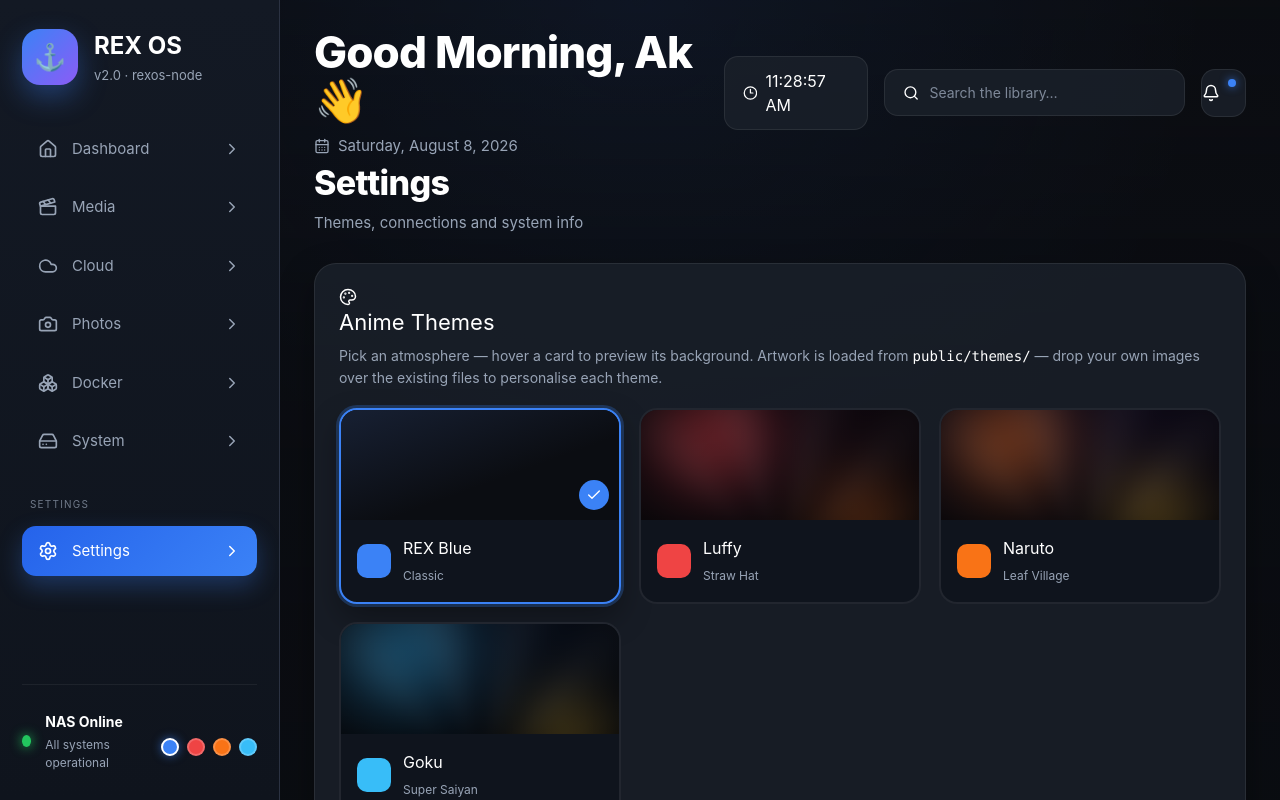
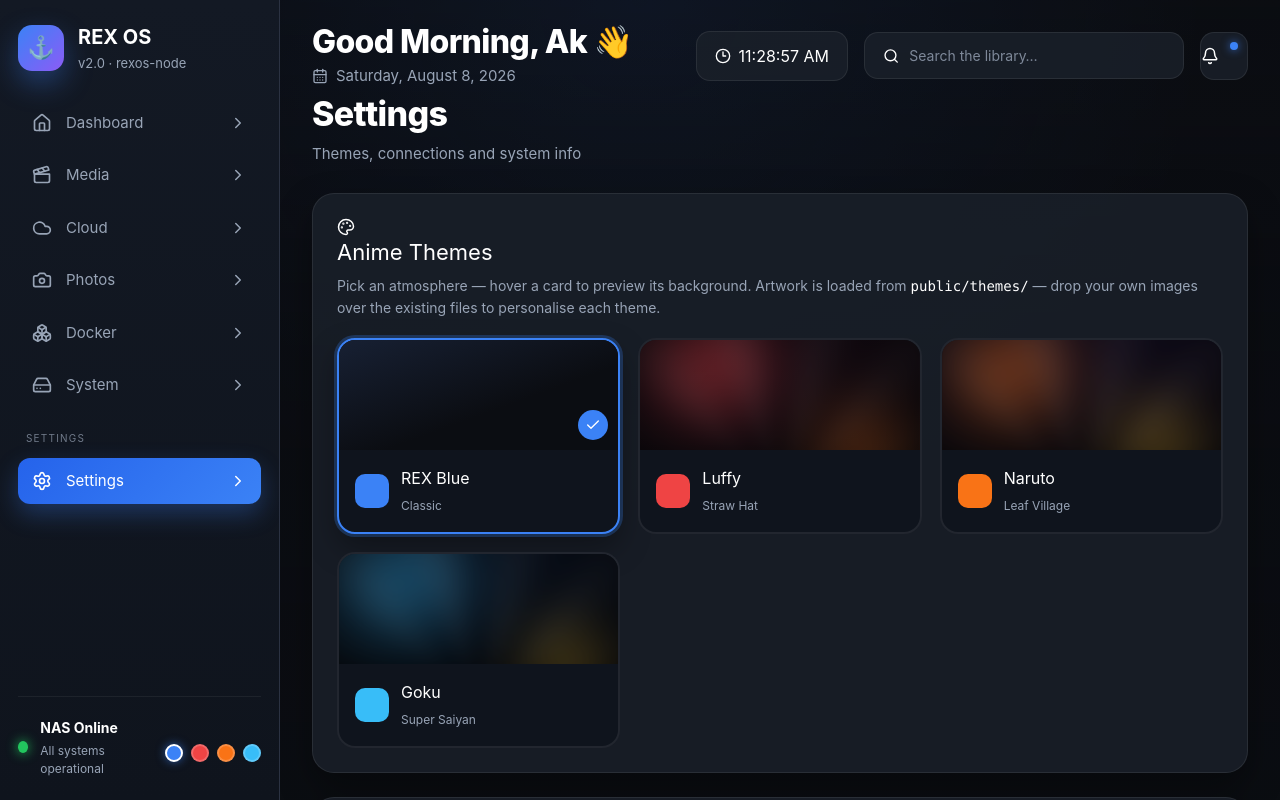
Before and after one commit to laz2y/rex-os-2.0, a React (Vite) app: page /settings in a window 1280 px wide. Shown: the top 800 px of the page. Built offline with nearby package versions, Linux system fonts and the light colour scheme; no server answers.

Commit message:
Freebuff: The current implementation is NOT visually faithful to th...

```diff
--- a/src/App.css
+++ b/src/App.css
@@ -44,7 +44,7 @@
   display: flex;
   flex-direction: column;
 
-  padding: 28px 22px;
+  padding: 22px 18px;
 
   background: linear-gradient(180deg, #131924 0%, #0f141d 100%);
 
@@ -71,22 +71,22 @@
 .logo {
   display: flex;
   align-items: center;
-  gap: 16px;
+  gap: 14px;
 
-  margin-bottom: 38px;
+  margin-bottom: 26px;
 }
 
 .logo-icon {
-  width: 56px;
-  height: 56px;
+  width: 46px;
+  height: 46px;
 
-  border-radius: 18px;
+  border-radius: 14px;
 
   display: flex;
   align-items: center;
   justify-content: center;
 
-  font-size: 26px;
+  font-size: 22px;
 
   background: linear-gradient(135deg, var(--primary), #8b5cf6);
 
@@ -100,7 +100,7 @@
 }
 
 .logo h2 {
-  font-size: 24px;
+  font-size: 20px;
   font-weight: 700;
   color: white;
 }
@@ -120,7 +120,7 @@
 .sidebar-nav {
   display: flex;
   flex-direction: column;
-  gap: 8px;
+  gap: 6px;
 }
 
 .nav-item {
@@ -130,12 +130,12 @@
   align-items: center;
   gap: 14px;
 
-  padding: 14px 16px;
+  padding: 12px 14px;
 
   border: none;
   outline: none;
 
-  border-radius: 14px;
+  border-radius: 12px;
 
   background: transparent;
 
@@ -169,7 +169,7 @@
 }
 
 .nav-caption {
-  margin: 22px 8px 6px;
+  margin: 16px 8px 6px;
   font-size: 10px;
   letter-spacing: 0.12em;
   text-transform: uppercase;
@@ -186,9 +186,9 @@
 
   display: flex;
   align-items: center;
-  gap: 14px;
+  gap: 12px;
 
-  padding-top: 24px;
+  padding-top: 18px;
 
   border-top: 1px solid rgba(255, 255, 255, 0.06);
 }
@@ -250,7 +250,7 @@
   flex: 1;
   min-width: 0;
 
-  padding: 28px 34px 48px;
+  padding: 24px 32px 44px;
 }
 
 @media (min-width: 1600px) {
@@ -728,12 +728,6 @@
   flex-shrink: 0;
 }
 
-.hero-sk {
-  height: 340px;
-  border-radius: 22px;
-  margin-bottom: 28px;
-}
-
 .media-card-sk {
   aspect-ratio: 2 / 3;
   border-radius: 16px;
@@ -760,10 +754,6 @@
   display: flex;
   flex-direction: column;
   gap: 8px;
-}
-
-.hero-banner-empty {
-  background: linear-gradient(160deg, #172033 0%, #0b0d12 70%);
 }
 
 /* Header / widget small tweaks */
@@ -817,8 +807,4 @@
     min-width: 150px;
     height: 250px;
   }
-
-  .hero-sk {
-    height: 250px;
-  }
 }
--- a/src/components/dashboard/Header/Header.css
+++ b/src/components/dashboard/Header/Header.css
@@ -48,14 +48,14 @@ box-shadow:0 0 8px rgba(var(--glow-rgb), .8);
 }
 
 .header-left h1{
-font-size:44px;
+font-size:32px;
 font-weight:800;
 line-height:1.1;
 letter-spacing:-0.02em;
 }
 
 .header-date{
-margin-top:10px;
+margin-top:6px;
 display:flex;
 align-items:center;
 gap:8px;
@@ -142,7 +142,7 @@ flex:1;
 }
 
 .header-left h1{
-font-size:34px;
+font-size:26px;
 }
 
 }
@@ -162,7 +162,7 @@ display:none;
 }
 
 .header-left h1{
-font-size:34px;
+font-size:24px;
 }
 
 }
--- a/src/components/dashboard/Jellyfin/JellyfinWidget.css
+++ b/src/components/dashboard/Jellyfin/JellyfinWidget.css
@@ -4,14 +4,15 @@ border:1px solid var(--glass-border);
 border-radius:22px;
 padding:24px;
 box-shadow:var(--shadow);
-margin-bottom:28px;
 }
 
 .jellyfin-header{
 display:flex;
 justify-content:space-between;
 align-items:center;
-margin:25px 0;
+gap:14px;
+flex-wrap:wrap;
+margin-bottom:20px;
 }
 
 .jellyfin-header h2{
@@ -28,7 +29,7 @@ margin-top:6px;
 
 .section-title{
 font-size:22px;
-margin-bottom:20px;
+margin-bottom:16px;
 }
 
 .poster-row{
--- a/src/components/dashboard/Jellyfin/JellyfinWidget.jsx
+++ b/src/components/dashboard/Jellyfin/JellyfinWidget.jsx
@@ -3,8 +3,6 @@ import "./JellyfinWidget.css";
 import { useEffect, useState } from "react";
 import { Clapperboard, ExternalLink, Play, RefreshCw } from "lucide-react";
 
-import HeroBanner from "./HeroBanner";
-import useHeroBanner from "../../../hooks/useHeroBanner";
 import { services } from "../../../data/services";
 
 import {
@@ -58,12 +56,9 @@ export default function JellyfinWidget() {
     };
   }, []);
 
-  const featured = useHeroBanner(latest);
-
   if (loading) {
     return (
       <section className="jellyfin-widget fade-up" aria-busy="true">
-        <div className="skeleton hero-sk" />
         <div className="jellyfin-header">
           <div className="skeleton sk-title-w" />
         </div>
@@ -109,17 +104,6 @@ export default function JellyfinWidget() {
 
   return (
     <section className="jellyfin-widget fade-up">
-      {featured ? (
-        <HeroBanner
-          item={{
-            ...featured,
-            backdrop: mediaUrl(featured.backdrop),
-          }}
-        />
-      ) : (
-        <div className="hero-banner hero-banner-empty" />
-      )}
-
       <div className="jellyfin-header">
         <div>
           <h2>
--- a/src/pages/Home.css
+++ b/src/pages/Home.css
@@ -1,28 +1,42 @@
 .home {
   display: flex;
   flex-direction: column;
-  gap: 28px;
+  gap: 24px;
   max-width: 1700px;
   margin: 0 auto;
 }
 
-/* Dashboard two-column split (Docker + side stack) */
-.home-grid {
+/* Main control-center split: Jellyfin (main) + Docker overview */
+.home-main {
   display: grid;
   grid-template-columns: minmax(0, 1.35fr) minmax(0, 1fr);
-  gap: 28px;
+  gap: 24px;
   align-items: start;
 }
 
-.home-stack {
+.home-side {
   display: flex;
   flex-direction: column;
-  gap: 28px;
+  gap: 24px;
   min-width: 0;
 }
 
+/* Dense lower widgets (Now Playing + Recent Activity) */
+.home-lower {
+  display: grid;
+  grid-template-columns: minmax(0, 1fr) minmax(0, 1fr);
+  gap: 24px;
+  align-items: start;
+}
+
 @media (max-width: 1200px) {
-  .home-grid {
+  .home-main {
     grid-template-columns: 1fr;
   }
 }
+
+@media (max-width: 820px) {
+  .home-lower {
+    grid-template-columns: 1fr;
+  }
+}
--- a/src/pages/Home.jsx
+++ b/src/pages/Home.jsx
@@ -57,26 +57,32 @@ export default function Home() {
         </div>
       )}
 
+      {/* System cards across the top */}
       <SystemStats system={system} docker={docker} loading={loading} />
 
+      {/* Main control-center split: Jellyfin as the main section, Docker beside it */}
+      <div className="home-main">
         <JellyfinWidget />
 
-      <div className="home-grid">
+        <div className="home-side">
           <DockerWidget
             docker={docker}
             loading={loading}
             error={error}
             onRetry={retry}
           />
+        </div>
+      </div>
 
-        <div className="home-stack">
+      {/* Services / Quick Launch strip */}
+      <QuickLaunch />
+
       <ContinueWatching />
+
+      <div className="home-lower">
         <Notifications />
         <Activity />
       </div>
-      </div>
-
-      <QuickLaunch />
 
       <FooterStatus system={system} docker={docker} online={online} />
     </div>
```
Lines whose indentation alone changed are shown as unchanged.
